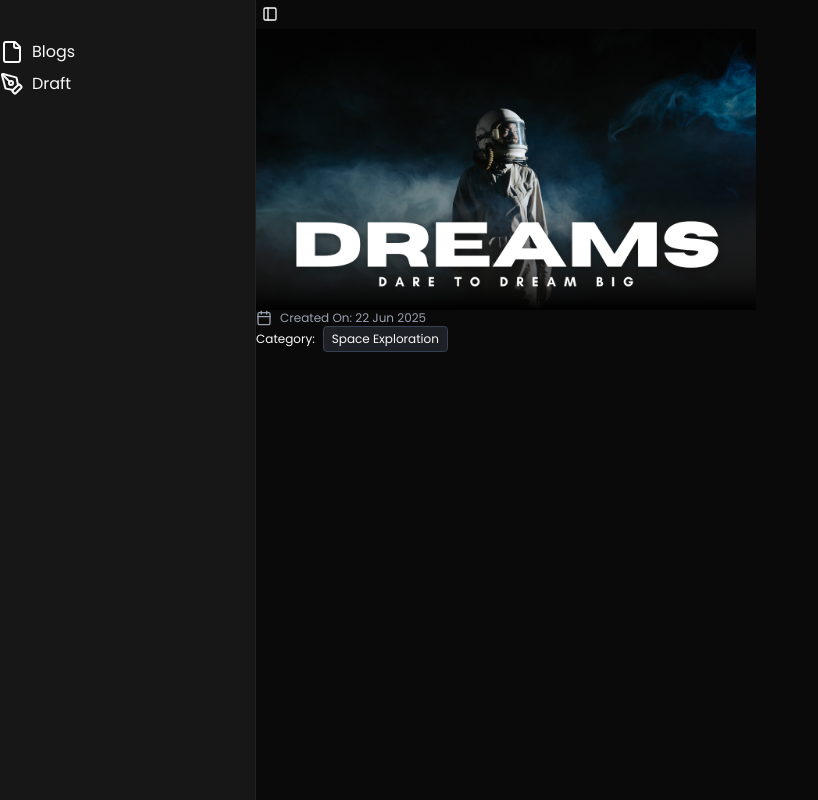
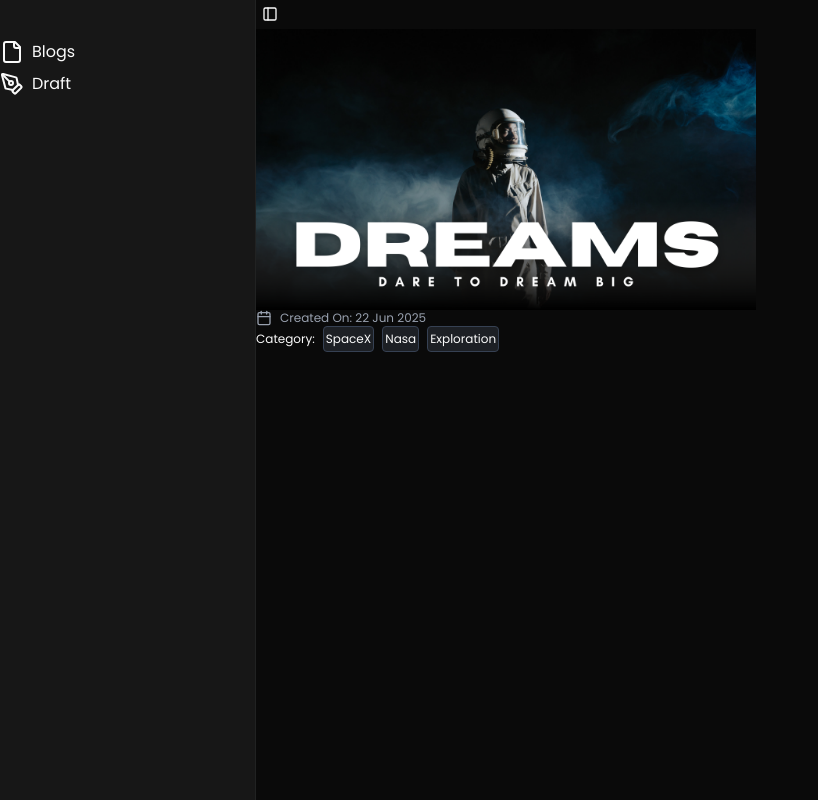
Before and after one commit to rudraprasaaad/cms, a Next.js app: page /blog/1 in a window 1280 px wide. Shown: the whole page, without its empty margins (0-818 px from the left). Built offline with nearby package versions, Linux system fonts and the light colour scheme.

Commit message:
added tags

```diff
--- a/app/blog/[slug]/page.jsx
+++ b/app/blog/[slug]/page.jsx
@@ -3,6 +3,9 @@ import { Calendar } from "lucide-react";
 import Image from "next/image";
 
 export default function SingleBlog() {
+  const tempTags = "SpaceX, Nasa, Exploration";
+  const tags = tempTags.split(",");
+
   return (
     <section>
       <div>
@@ -15,9 +18,13 @@ export default function SingleBlog() {
         </div>
         <div className="text-xs flex items-center gap-2">
           <p>Category:</p>
-          <p className="badge bg-gray-600/30 border border-gray-700 w-fit px-2 py-1 rounded ">
-            Space Exploration
-          </p>
+          {tags.map((tag) => (
+            <>
+              <p className="badge bg-gray-600/30 border border-gray-700 w-fit px-[2px] py-1 rounded ">
+                {tag}
+              </p>
+            </>
+          ))}
         </div>
       </div>
     </section>
```
